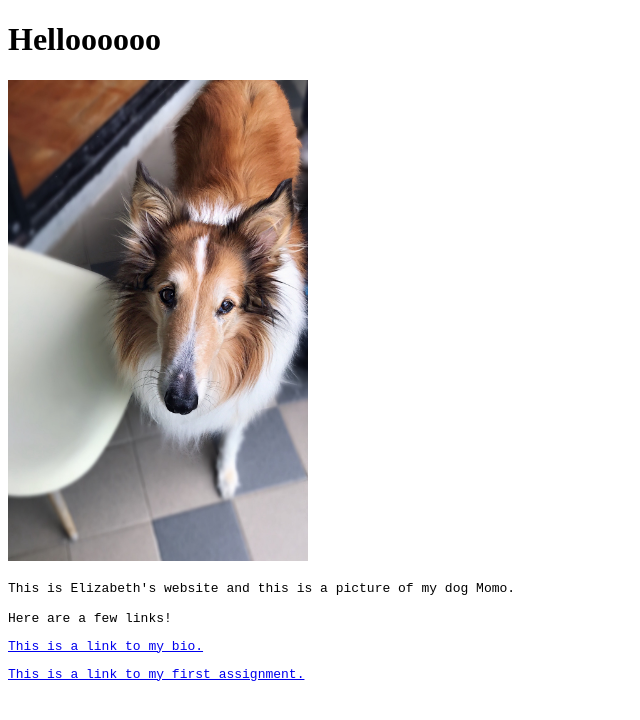
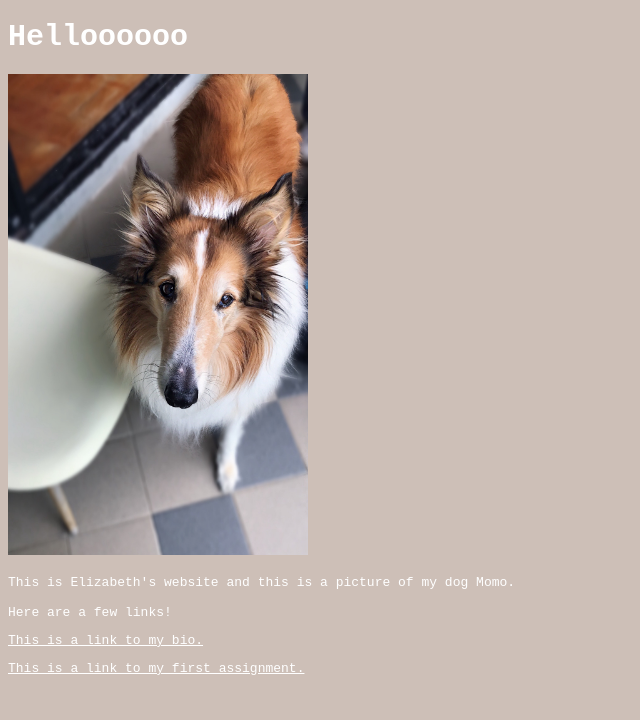
Before and after one commit to elizabethwu321/elizabethwu321.github.io, a plain HTML site: page index.html in a window 1280 px wide. Shown: the whole page, without its empty margins (0-640 px from the left). Drawn offline with Linux system fonts and the light colour scheme.

Commit message:
css update

```diff
--- a/index.html
+++ b/index.html
@@ -2,6 +2,7 @@
 <html>
 <head>
 	<title>Elizabeth's fiiirst website</title>
+	<link rel="stylesheet" type="text/css" href="style.css">
 </head>
 <body>
 	<h1>Helloooooo</h1>
--- a/style.css
+++ b/style.css
@@ -1,8 +1,14 @@
 body {
-	background-color: blue;
+	background-color: rgb(205, 191, 183);
+	background-color: ##cdbfb7;
 	color: white;
 }
 
 a {
 	color: white;
 }
+
+h1 {
+	font-family: monospace;
+	font-size: 30px;
+}
```
